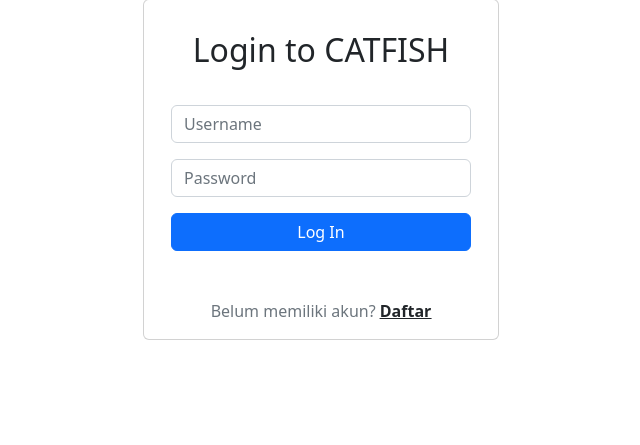
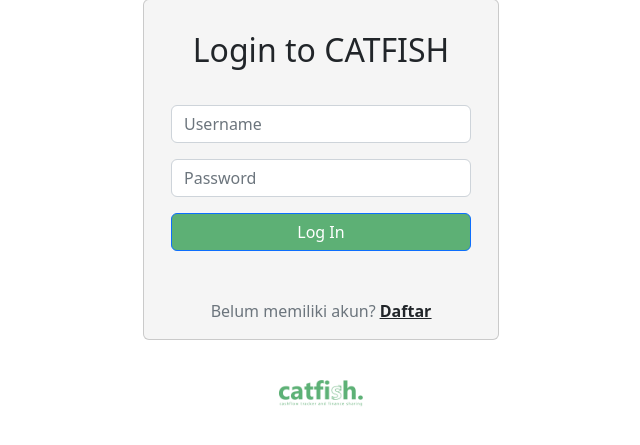
Before and after one commit to PBP-B02/project-mid-term, a Django app: page /auth/ in a window 1280 px wide. Shown: the part 161-606 px from the top of the page, without its empty margins (319-959 px from the left). Run offline with Django 4.2, Linux system fonts and the light colour scheme; some libraries are stand-ins or nearby versions.

Commit message:
Change color and add logo on page

```diff
--- a/account/templates/login.html
+++ b/account/templates/login.html
@@ -22,7 +22,7 @@
       </div>
       <div class="row d-flex justify-content-center">
         <div class="col-md-6 col-xl-4">
-          <div class="card mb-5">
+          <div class="card mb-5" style="background-color: whitesmoke">
             <h2
               class="display-3 fs-2 text-center"
               style="
@@ -53,7 +53,7 @@
                   <button
                     class="btn btn-primary text-center d-block w-100"
                     type="submit"
-                    style="margin-top: 15px"
+                    style="margin-top: 15px; background-color: #5DB075"
                   >
                   {{ _("Log In") }}
                   </button>
@@ -66,6 +66,7 @@
               </form>
             </div>
           </div>
+          <img class="rounded mx-auto d-block" src="{% static 'img/catfish.jpg' %}" width="100" height="100" style="margin-top: -44px">
         </div>
       </div>
     </div>
```
Also changed, not shown: account/templates/signup.html (+4 -3 lines), static/img/catfish.jpg (added).
